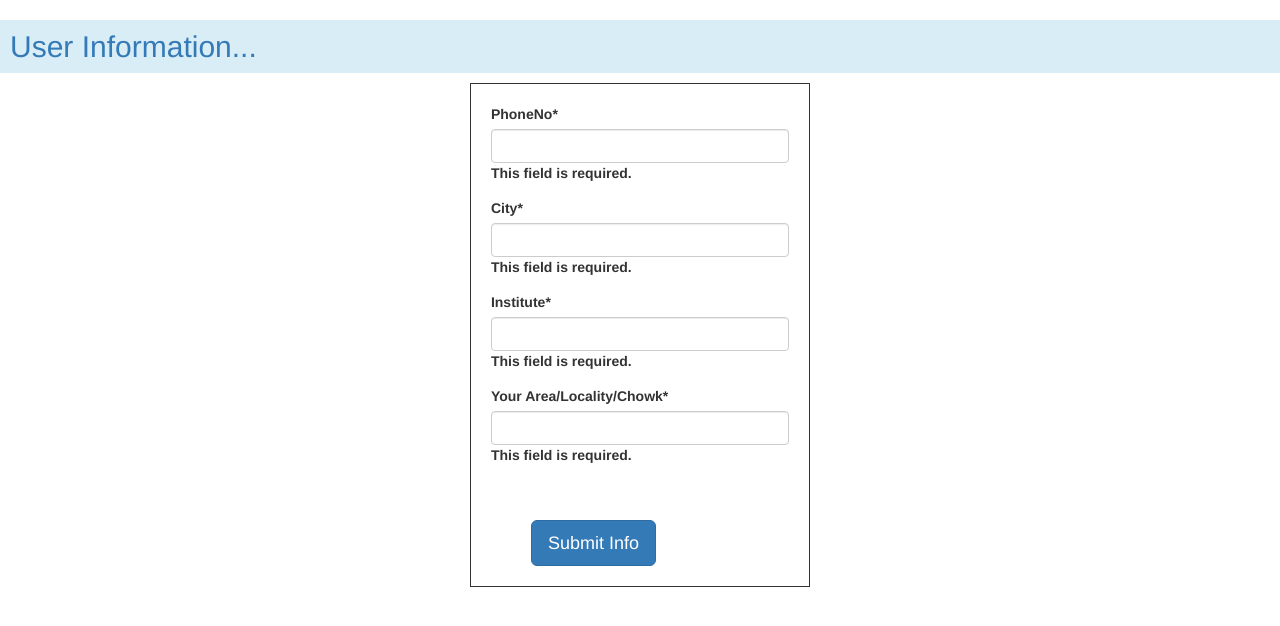
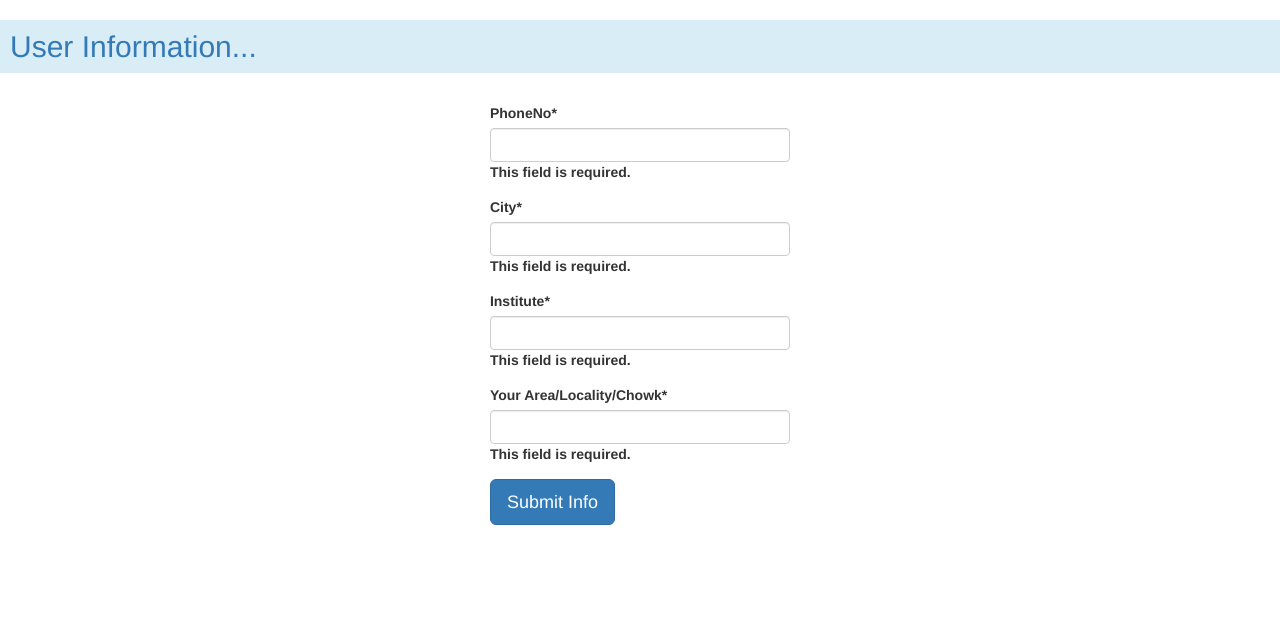
Before and after one commit to mahajan-Programming/engineeringBooks-store-live, a Django app: page /userinfo/ in a window 1280 px wide. Shown: the top 626 px of the page. Run offline with Django 3.2, Linux system fonts and the light colour scheme; a user stored in the database is signed in; some libraries are stand-ins or nearby versions.

```diff
--- a/userRegistration/templates/CalcForm.html
+++ b/userRegistration/templates/CalcForm.html
@@ -68,7 +68,6 @@
         opacity: .80;
       }
       button {
-        margin: 40px;
         padding: 5px 20px;
         cursor: pointer;
       }
--- a/userRegistration/templates/NewBook.html
+++ b/userRegistration/templates/NewBook.html
@@ -73,7 +73,6 @@
         opacity: .80;
       }
       button {
-        margin: 40px;
         padding: 5px 20px;
         cursor: pointer;
       }
--- a/userRegistration/templates/UserInfoForm.html
+++ b/userRegistration/templates/UserInfoForm.html
@@ -20,7 +20,7 @@
 <body>
     <h2 class="display-3 p-3 mb-2 bg-info text-primary " style="padding: 10px;">User Information...</h2>
 
-    <form method="POST" onsubmit="myFunction()" style="width: 9cm; margin:auto; border: 1px solid ;  padding: 20px;
+    <form method="POST" onsubmit="myFunction()" style="width: 9cm; margin:auto; border: 0px solid ;  padding: 20px;
     ">
         {% csrf_token %}
 
@@ -66,7 +66,6 @@
         opacity: .80;
       }
       button {
-        margin: 40px;
         padding: 5px 20px;
         cursor: pointer;
       }
--- a/userRegistration/templates/login.html
+++ b/userRegistration/templates/login.html
@@ -72,7 +72,6 @@
         opacity: .80;
       }
       button {
-        margin: 40px;
         padding: 5px 20px;
         cursor: pointer;
       }
--- a/userRegistration/templates/newsellerdashboard.html
+++ b/userRegistration/templates/newsellerdashboard.html
@@ -179,7 +179,7 @@
 
     window.addEventListener('load', (event) => {
 
-        $('#overlay').fadeIn().delay(0000).fadeOut();
+        $('#overlay').fadeIn().delay(0.001).fadeOut();
 
     });
 </script>
--- a/userRegistration/templates/register.html
+++ b/userRegistration/templates/register.html
@@ -76,7 +76,7 @@
         opacity: .80;
       }
       button {
-        margin: 40px;
+
         padding: 5px 20px;
         cursor: pointer;
       }
```
Also changed, not shown: userRegistration/templates/index.html (+10 -1 lines), db.sqlite3.
